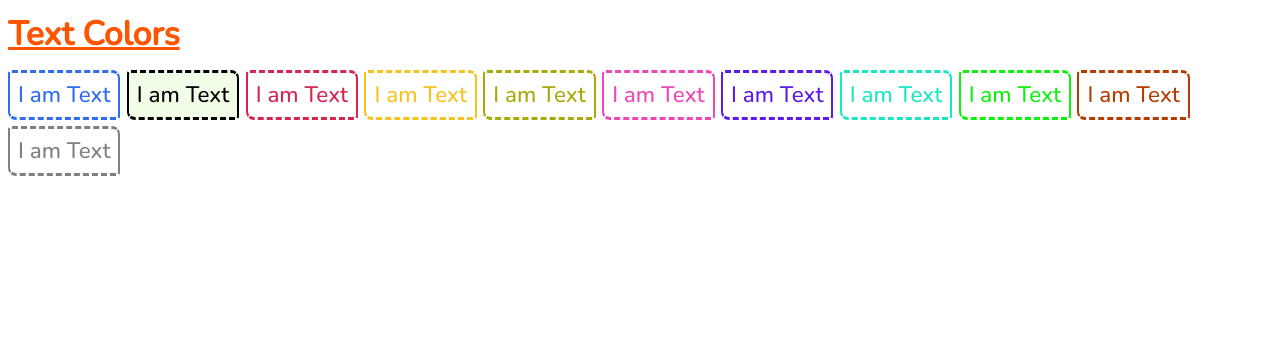
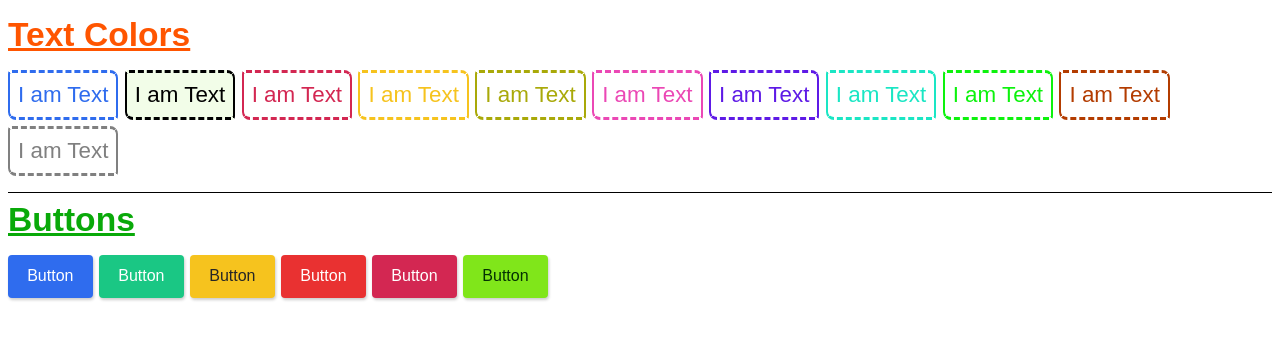
Before and after one commit to Rahulbaran/SPARSM, a website: page index.html in a window 1280 px wide. Drawn offline with nearby package versions, Linux system fonts and the light colour scheme.

Commit message:
add utility classes for buttons
Created a new branch buttons-utility-classes
Included utility classes for buttons

```diff
--- a/index.html
+++ b/index.html
@@ -12,20 +12,20 @@
       body {
         font-size: 1.4rem;
         font-weight: 500;
-        /* writing-mode: vertical-rl; */
+        font-family: "Montserrat", sans-serif;
       }
 
       .container {
         padding: 0.5rem;
       }
 
-      section:first-of-type div {
+      section > div {
         display: flex;
         gap: 0.4rem;
         flex-wrap: wrap;
       }
 
-      section:first-child h2 {
+      section h2 {
         text-decoration: underline 3px currentColor;
         text-underline-offset: 2px;
         display: inline-block;
@@ -41,14 +41,22 @@
         border-start-end-radius: 8px;
         border-end-start-radius: 8px;
         border-end-end-radius: 4px;
-        /* flex: 1 0 0;
-        width: max-content; */
+      }
+
+      .btns--wrapper {
+        border-block-start: 1px solid currentColor;
+        margin-block-start: 1rem;
+      }
+
+      .btns--wrapper button {
+        font-family: inherit;
+        padding-block: 0.8rem;
       }
     </style>
   </head>
   <body>
     <main class="container">
-      <section>
+      <section class="texts--wrapper">
         <h2 class="txt-orange txt-hover-orange-dark-5">Text Colors</h2>
         <div>
           <span class="txt-primary">I am Text</span>
@@ -70,6 +78,43 @@
           <span class="txt-grey txt-hover-blue-dark-9">I am Text</span>
         </div>
       </section>
+
+      <section class="btns--wrapper">
+        <h2 class="txt-green-dark-3 txt-hover-primary-dark-4">Buttons</h2>
+        <div>
+          <button
+            class="btn btn--primary btn--hover--primary--light--3 txt-white"
+          >
+            Button
+          </button>
+          <button
+            class="btn btn--secondary btn--hover--secondary--dark--2 txt-white"
+          >
+            Button
+          </button>
+
+          <button
+            class="btn btn--info btn--hover--info--light--2 txt-grey-dark-7"
+          >
+            Button
+          </button>
+          <button
+            class="btn btn--red--light--1 btn--hover--red--dark--2 txt-white"
+          >
+            Button
+          </button>
+
+          <button class="btn btn--error btn--hover--error--light--2 txt-white">
+            Button
+          </button>
+
+          <button
+            class="btn btn--limegreen btn--hover--limegreen--dark--1 txt-green-dark-8"
+          >
+            Button
+          </button>
+        </div>
+      </section>
     </main>
   </body>
 </html>
--- a/src/scss/components/_Button.scss
+++ b/src/scss/components/_Button.scss
@@ -0,0 +1,37 @@
+@use "sass:math";
+
+.btn {
+  padding: $base-padding $base-padding * 2;
+  border-radius: math.div($base-border-radius, 5);
+  display: inline-block;
+  cursor: pointer;
+  font-weight: 500;
+  box-shadow: 1px 2px 3px rgba(0, 0, 0, 0.2);
+  font-size: $font-md;
+  border: none;
+}
+@each $key, $val in $colors {
+  .btn--#{$key} {
+    background-color: $val;
+  }
+
+  @if ($val != white and $val != black) {
+    @for $i from 1 through 9 {
+      //Light Variants For Button
+      .btn--#{$key}--light--#{$i} {
+        background-color: mix(white, $val, $i * 10);
+      }
+      .btn--hover--#{$key}--light--#{$i}:hover {
+        background-color: mix(white, $val, $i * 10);
+      }
+
+      // Dark Variants For Button
+      .btn--#{$key}--dark--#{$i} {
+        background-color: mix(black, $val, $i * 10);
+      }
+      .btn--hover--#{$key}--dark--#{$i}:hover {
+        background-color: mix(black, $val, $i * 10);
+      }
+    }
+  }
+}
```
Also changed, not shown: dist/css/sparsm.css, 1 other file.
